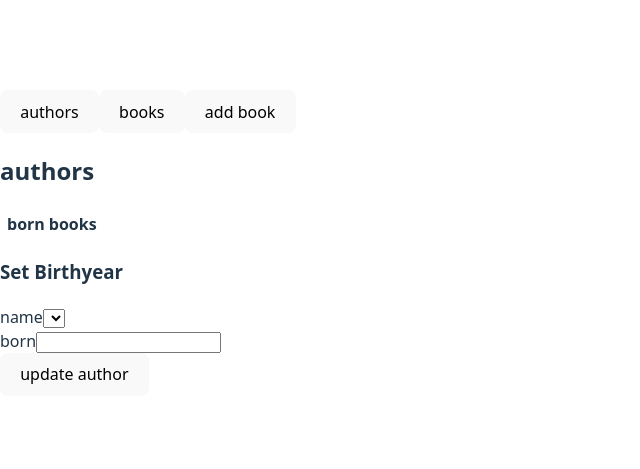
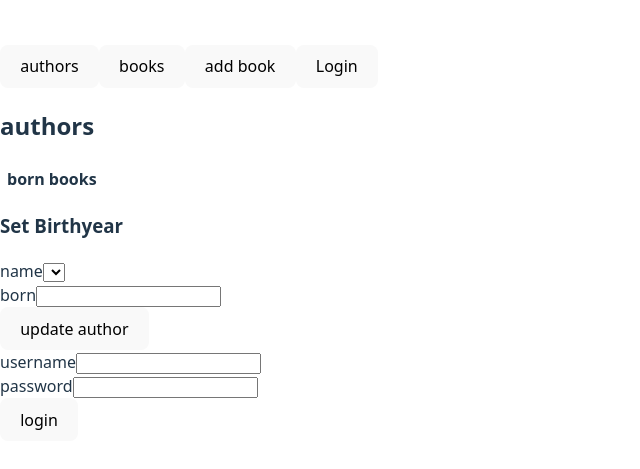
Before and after one commit to Franco-Redivo/full-stack-open, a React (Vite) app in the folder part8/library-frontend/: page / in a window 1280 px wide. Shown: the part 157-626 px from the top of the page, without its empty margins (0-640 px from the left). Built offline with nearby package versions, Linux system fonts and the light colour scheme.

Commit message:
feat: add Login component for user authentication

```diff
--- a/part8/library-frontend/src/App.jsx
+++ b/part8/library-frontend/src/App.jsx
@@ -2,6 +2,7 @@ import { useState } from 'react'
 import Authors from './components/Authors'
 import Books from './components/Books'
 import NewBook from './components/NewBook'
+import Login from './components/Login'
 import { gql } from '@apollo/client'
 import { useQuery } from '@apollo/client/react'
 
@@ -31,6 +32,7 @@ const ALL_BOOKS = gql `
 
 const App = () => {
   const [page, setPage] = useState('authors')
+  const [token, setToken] = useState(localStorage.getItem('user-token'))
 
   const authorsQueryResult = useQuery(ALL_AUTHORS)
   const booksQueryResult = useQuery(ALL_BOOKS)
@@ -46,6 +48,7 @@ const App = () => {
         <button onClick={() => setPage('authors')}>authors</button>
         <button onClick={() => setPage('books')}>books</button>
         <button onClick={() => setPage('add')}>add book</button>
+        <button onClick={() => setPage('login')} >Login</button>
       </div>
 
       <Authors show={page === 'authors'} authors={authorsQueryResult.data?.allAuthors || []} />
@@ -53,7 +56,10 @@ const App = () => {
       <Books show={page === 'books'} books={booksQueryResult.data?.allBooks || []} />
 
       <NewBook show={page === 'add'} />
+
+      <Login show={page === 'login'} setToken={setToken}/>
     </div>
+
   )
 }
 
--- /dev/null
+++ b/part8/library-frontend/src/components/Login.jsx
@@ -0,0 +1,54 @@
+import { useState } from "react"
+import { useMutation } from "@apollo/client/react";
+import { gql } from "@apollo/client";
+
+const LOGIN = gql `
+    mutation login($username: String!, $password: String) {
+        login(username: $username, password: $password) {
+            value
+        }
+    }
+`
+
+const Login = ({ setToken }) => {
+    const[username, setUsername] = useState('')
+    const[password, setPassword] = useState('')
+
+    const [login] = useMutation(LOGIN, {
+        onCompleted: (data) => {
+            const token = data.login.value
+            setToken(token)
+            localStorage.setItem('user-token', token)
+        },
+        onError: (error) => {
+            console.log(error)
+        }
+    })
+
+    const submit = (event) => {
+        event.preventDefault()
+        login({ variables: {username, password } })
+    }
+
+    return (
+        <form onSubmit={submit}>
+            <div>
+                username
+                <input
+                    value={username}
+                    onChange={({ target }) => setUsername(target.value)}
+                />
+            </div>
+            <div>
+                password
+                <input
+                    value={password}
+                    onChange={({ target }) => setPassword(target.value)}
+                />
+            </div>
+            <button type="submit">login</button>
+        </form>
+    )
+}
+
+export default Login
```
